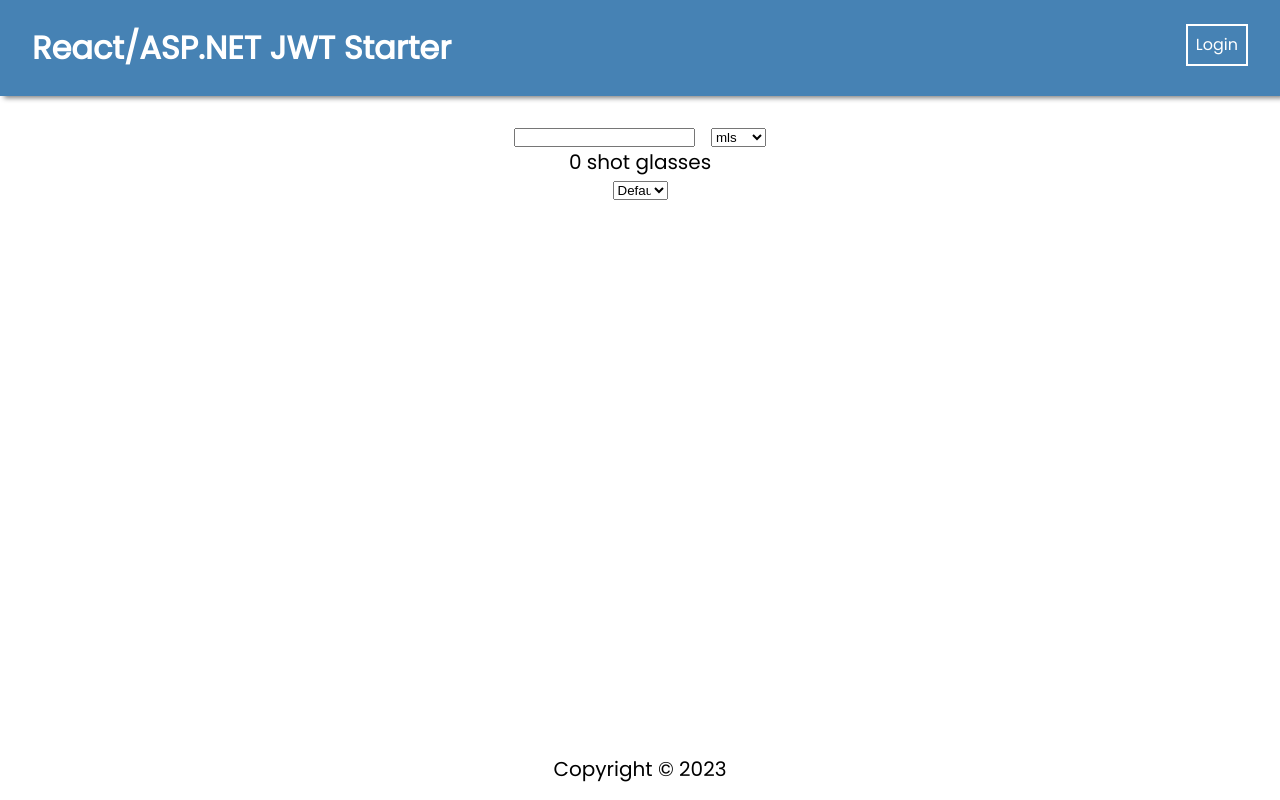
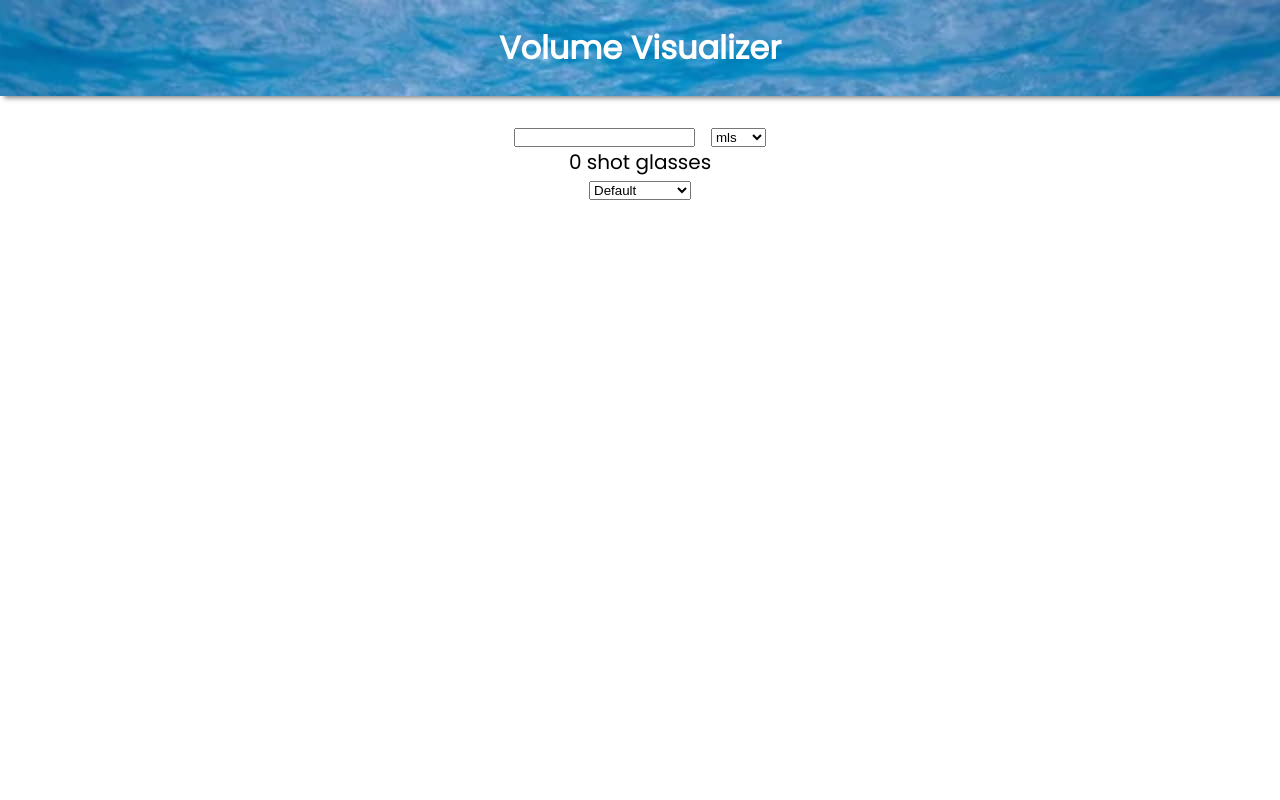
Before and after one commit to SXEscalante/Volume-Visualizer, a React (Create React App) app: page / in a window 1280 px wide. Built offline with nearby package versions, Linux system fonts and the light colour scheme.

Commit message:
Styling adjustments

```diff
--- a/src/App.js
+++ b/src/App.js
@@ -28,7 +28,6 @@ function App() {
         <Route path="/register" element={<RegisterPage />} />
         <Route path="/login" element={<LoginPage />} />
       </Routes>
-      <Footer />
     </div>
   );
 }
--- a/src/components/Bottle/Bottle.css
+++ b/src/components/Bottle/Bottle.css
@@ -1,3 +1,3 @@
 .bottle{
-    height: 150px;
+    height: 250px;
 }
--- a/src/components/Bottle/PartialBottle.css
+++ b/src/components/Bottle/PartialBottle.css
@@ -1,9 +1,9 @@
 .partial-bottle{
     position: absolute;
-    height: 150px;
+    height: 250px;
     z-index: 2;
 
 }
 .bottle-fluid{
-    height: 150px;
+    height: 250px;
 }
--- a/src/components/NavBar/NavBar.css
+++ b/src/components/NavBar/NavBar.css
@@ -1,6 +1,6 @@
 ul {
   display: flex;
-  justify-content: space-between;
+  justify-content: center;
   list-style-type: none;
 }
 
@@ -9,7 +9,9 @@ li {
 }
 
 .navBar {
-  background: steelblue;
+  background: url(../../images/WaterBackground.png);
+  background-size: cover;
+  background-repeat: no-repeat;
   box-shadow: 4px 2px 5px gray;
   color: white;
   margin-bottom: 2rem;
--- a/src/components/NavBar/NavBar.jsx
+++ b/src/components/NavBar/NavBar.jsx
@@ -12,15 +12,8 @@ const Navbar = () => {
       <ul>
         <li className="brand">
           <Link to="/" style={{ textDecoration: "none", color: "white" }}>
-            <b>React/ASP.NET JWT Starter</b>
+            <b>Volume Visualizer</b>
           </Link>
-        </li>
-        <li>
-          {user ? (
-            <button onClick={logoutUser}>Logout</button>
-          ) : (
-            <button onClick={() => navigate("/login")}>Login</button>
-          )}
         </li>
       </ul>
     </div>
--- a/src/pages/HomePage/HomePage.jsx
+++ b/src/pages/HomePage/HomePage.jsx
@@ -187,7 +187,7 @@ const HomePage = () => {
             </select>
           </div>
         <p>{outputVolume || 0} {outputVolumeTitle}</p>
-        <select className="input-metric" name="volume" id="volume" onChange={(e) => setOutputMetric(e.target.value)}>
+        <select className="outputs-metric" name="volume" id="volume" onChange={(e) => setOutputMetric(e.target.value)}>
               <option value="default">Default</option>
               <option value="shotGlasses">Shot Glasses</option>
               <option value="waterBottles">Water Bottles</option>
```
Also changed, not shown: src/images/WaterBackground.png (added).
